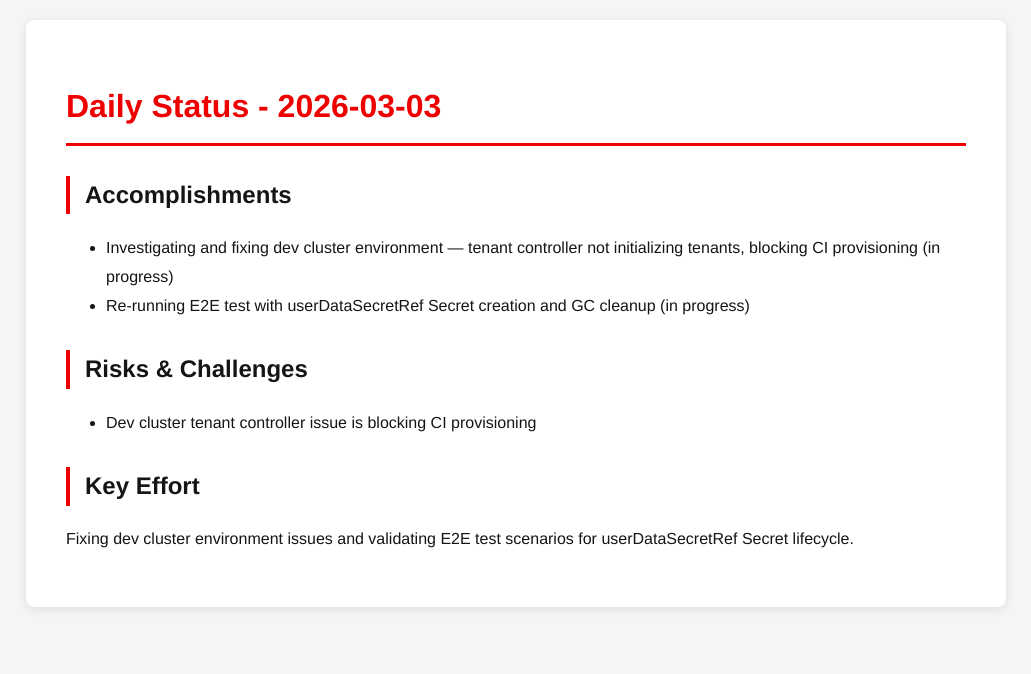
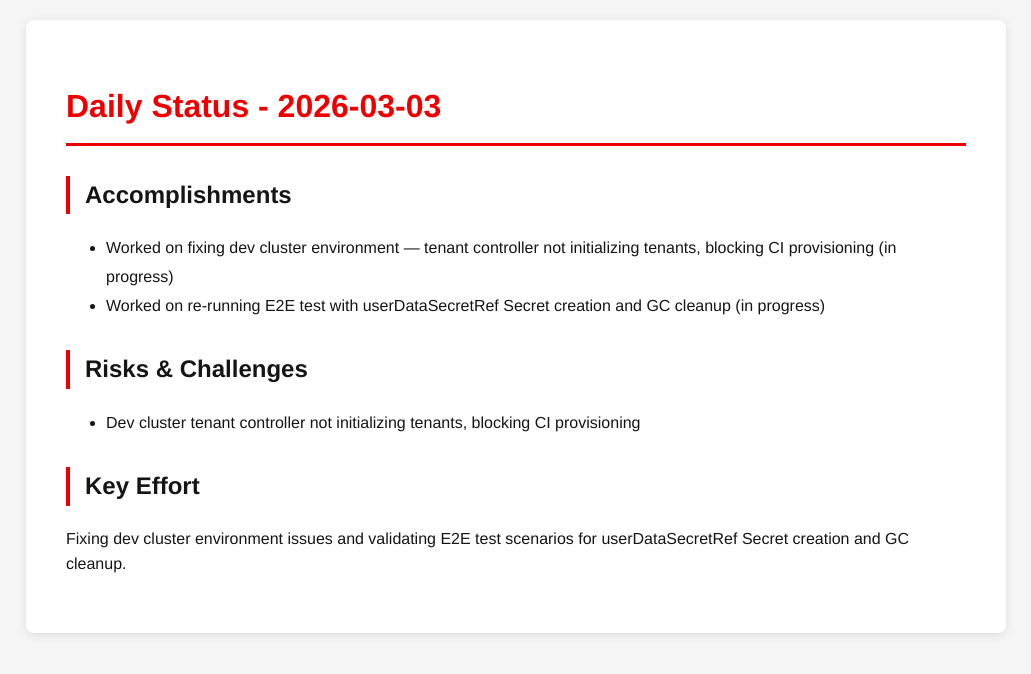
Before and after one commit to tzvatot/daily-status, a Jekyll site: the page built from 2026-03-03.md, in a window 1280 px wide. Shown: the top 674 px of the page, without its empty margins (124-1155 px from the left). Built offline with Jekyll 4.4.1, drawn with Linux system fonts in a browser that asks for light colours.

Commit message:
Daily status update - 2026-03-03

```diff
--- a/2026-03-03.md
+++ b/2026-03-03.md
@@ -7,11 +7,14 @@
 # Daily Status - 2026-03-03
 
 ## Accomplishments
-- Investigating and fixing dev cluster environment — tenant controller not initializing tenants, blocking CI provisioning (in progress)
-- Re-running E2E test with userDataSecretRef Secret creation and GC cleanup (in progress)
+
+- Worked on fixing dev cluster environment — tenant controller not initializing tenants, blocking CI provisioning (in progress)
+- Worked on re-running E2E test with userDataSecretRef Secret creation and GC cleanup (in progress)
 
 ## Risks & Challenges
-- Dev cluster tenant controller issue is blocking CI provisioning
+
+- Dev cluster tenant controller not initializing tenants, blocking CI provisioning
 
 ## Key Effort
-Fixing dev cluster environment issues and validating E2E test scenarios for userDataSecretRef Secret lifecycle.
+
+Fixing dev cluster environment issues and validating E2E test scenarios for userDataSecretRef Secret creation and GC cleanup.
```
